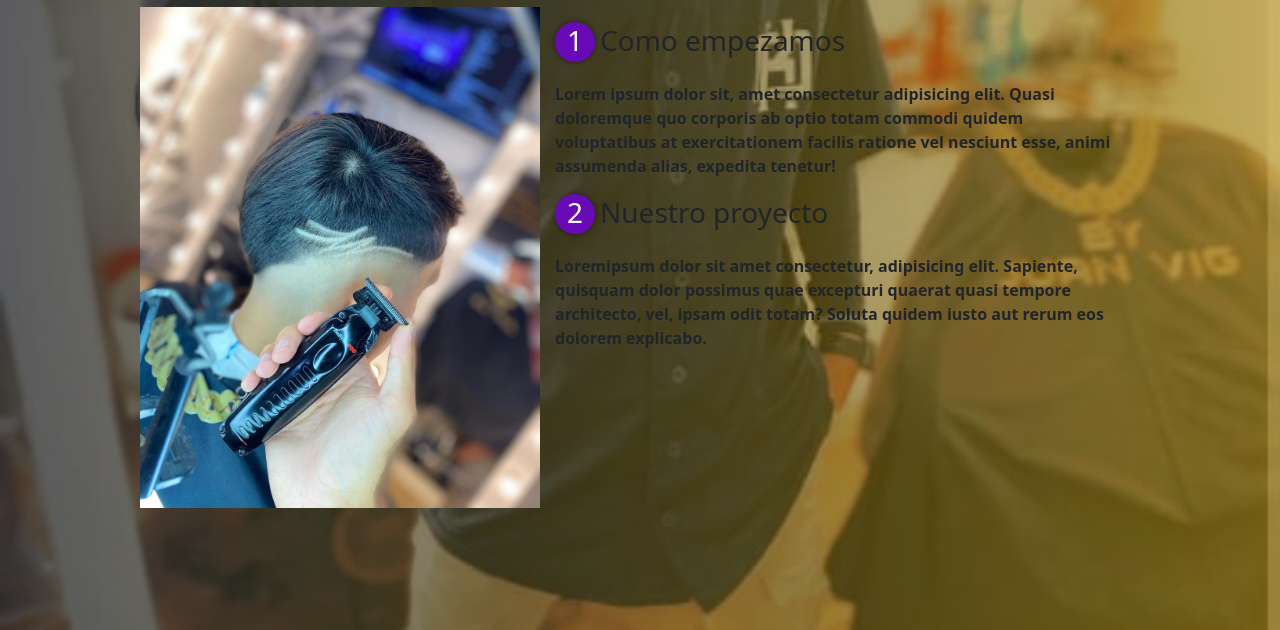
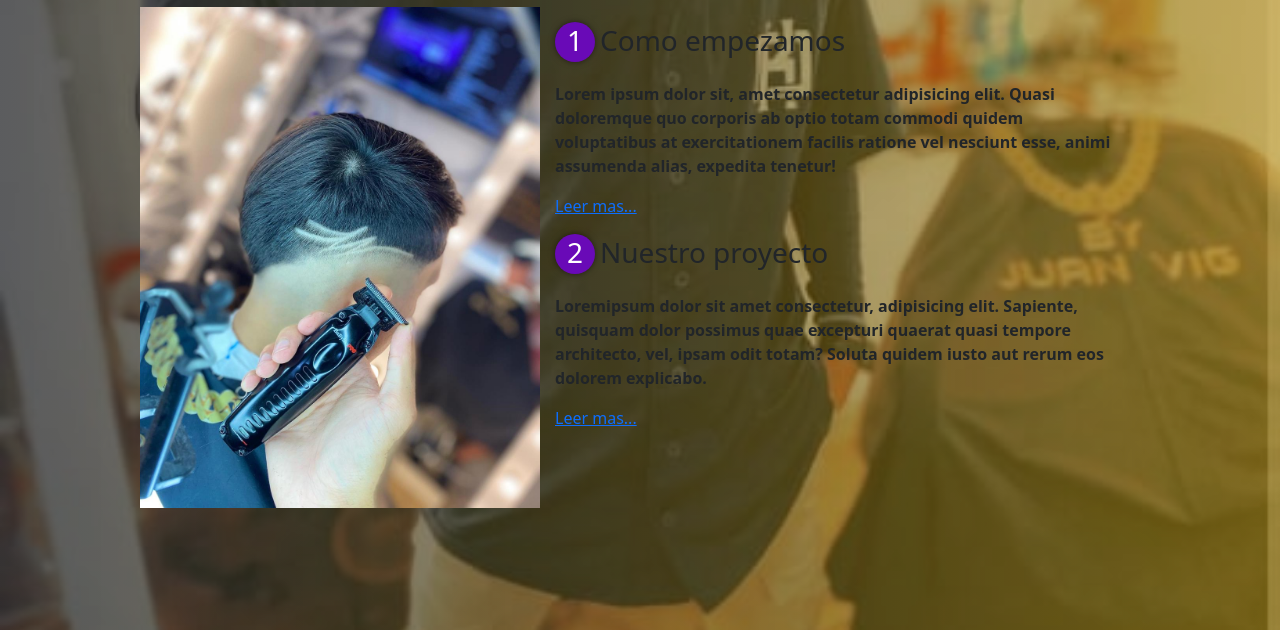
Before and after one commit to AgustinMalara/SEO, a website: page index.html in a window 1280 px wide. Shown: the part 635-1265 px from the top of the page. Drawn offline with nearby package versions, Linux system fonts and the light colour scheme.

Commit message:
Agregando detalles en index y galeria

```diff
--- a/index.html
+++ b/index.html
@@ -70,10 +70,16 @@
                     <p><strong>Lorem ipsum dolor sit, amet consectetur adipisicing elit. Quasi doloremque quo corporis ab optio
                         totam commodi quidem voluptatibus at exercitationem facilis ratione vel nesciunt esse, animi
                         assumenda alias, expedita tenetur!</strong></p>
+                        <p class="btn-leer">
+                            <a href="./Acerca-de.html">Leer mas...</a>
+                        </p>
                     <h3><span>2</span>Nuestro proyecto</h3>
                     <p><strong>Loremipsum dolor sit amet consectetur, adipisicing elit. Sapiente, quisquam dolor possimus quae
                         excepturi quaerat quasi tempore architecto, vel, ipsam odit totam? Soluta quidem iusto aut rerum
                         eos dolorem explicabo.</strong></p>
+                        <p class="btn-leer">
+                            <a href="./Acerca-de.html">Leer mas...</a>
+                        </p>
                 </div>
             </div>
         </section>
```
Also changed, not shown: Galeria.html (+11 -0 lines).
